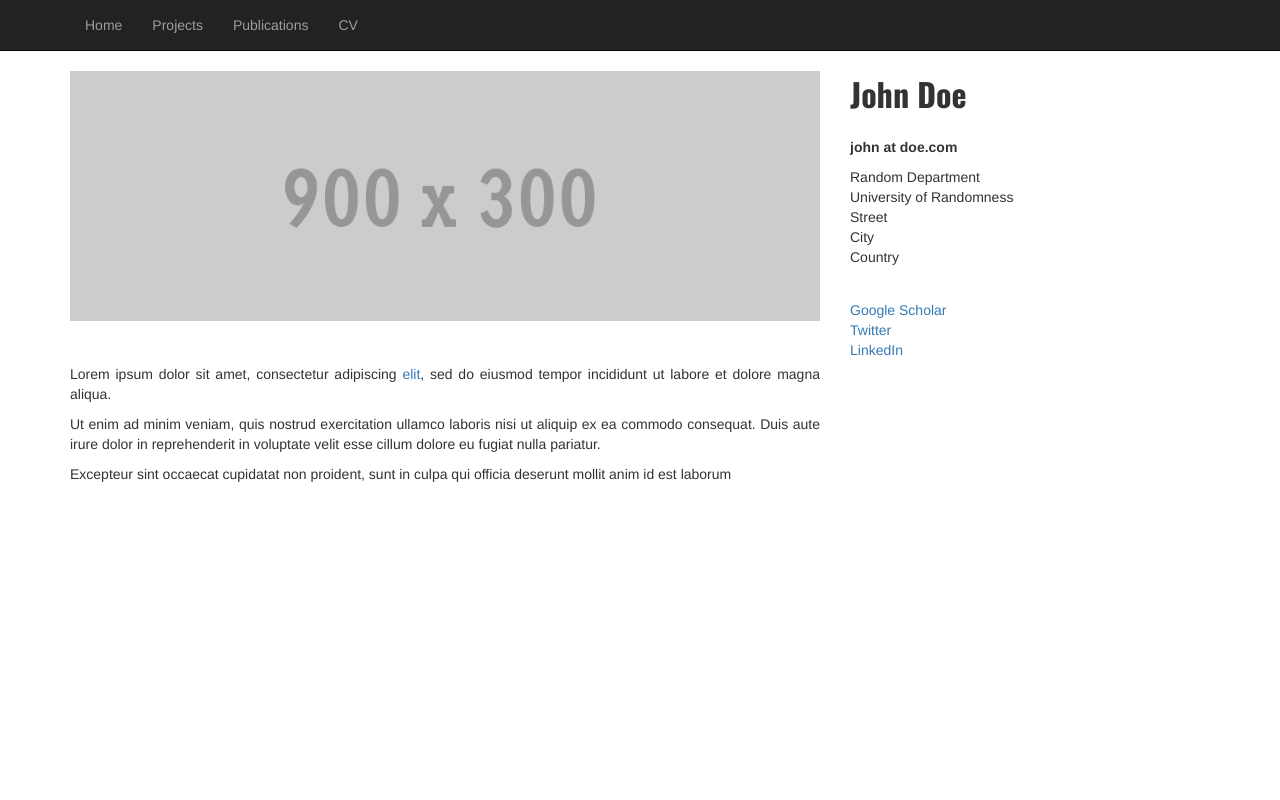
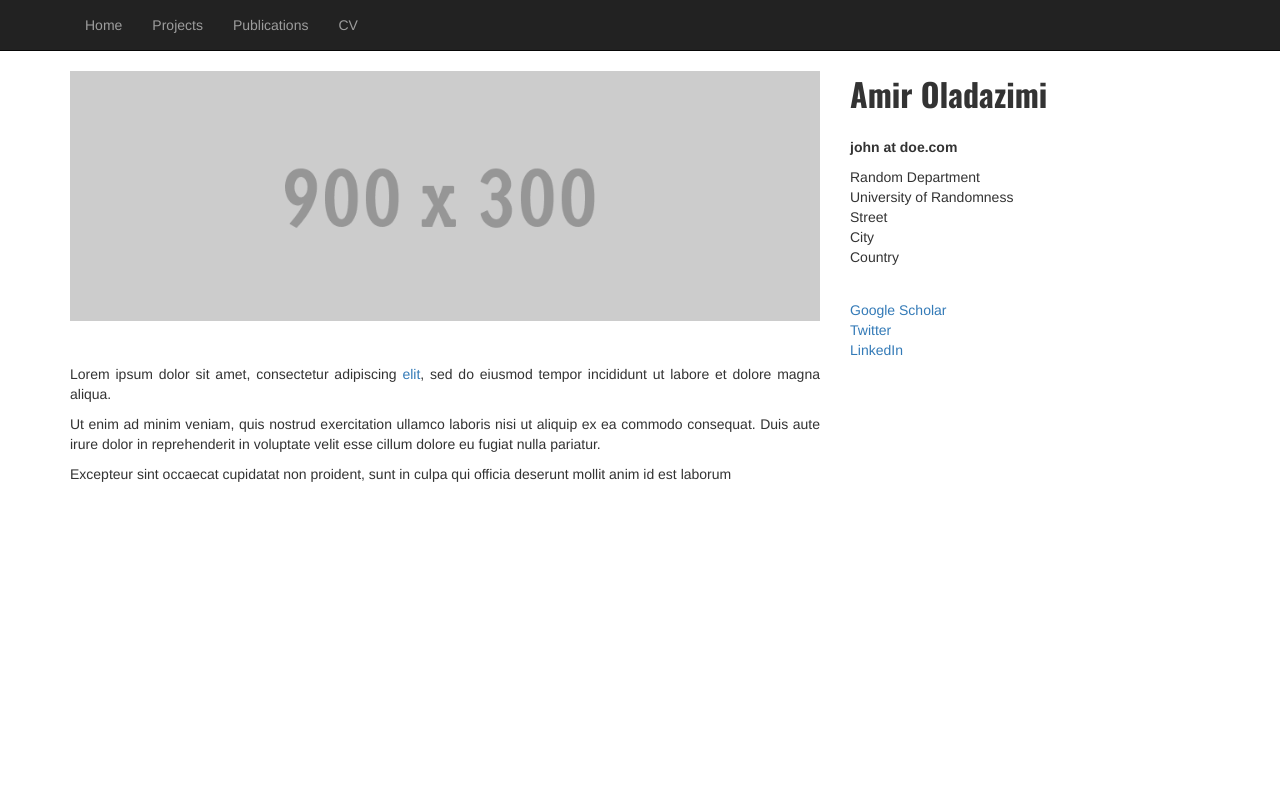
Before and after one commit to amirazimi2093/amiraizmi.github.io, a plain HTML site: page index.html in a window 1280 px wide. Shown: the top 800 px of the page. Drawn offline with nearby package versions, Linux system fonts and the light colour scheme.

Commit message:
Update index.html

```diff
--- a/index.html
+++ b/index.html
@@ -64,7 +64,7 @@
 
             <!-- Contact Info on the Sidebar -->
             <div class="col-md-4">
-                <div style="font-family: 'Oswald', sans-serif; font-size: 32px;"><b>John Doe</b></div><br>
+                <div style="font-family: 'Oswald', sans-serif; font-size: 32px;"><b>Amir Oladazimi</b></div><br>
                 <p><b>john at doe.com</b><br>
                 <p>Random Department<br>
                 University of Randomness<br>
```
